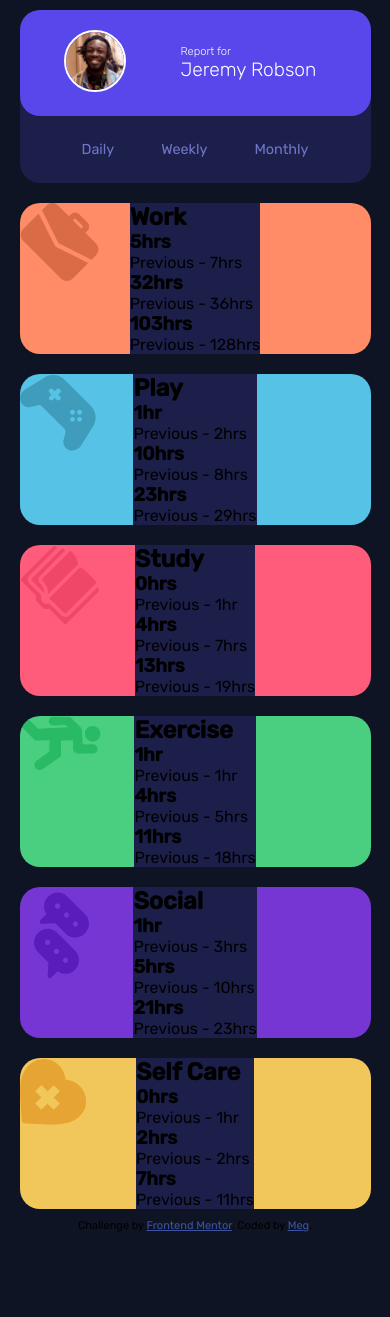
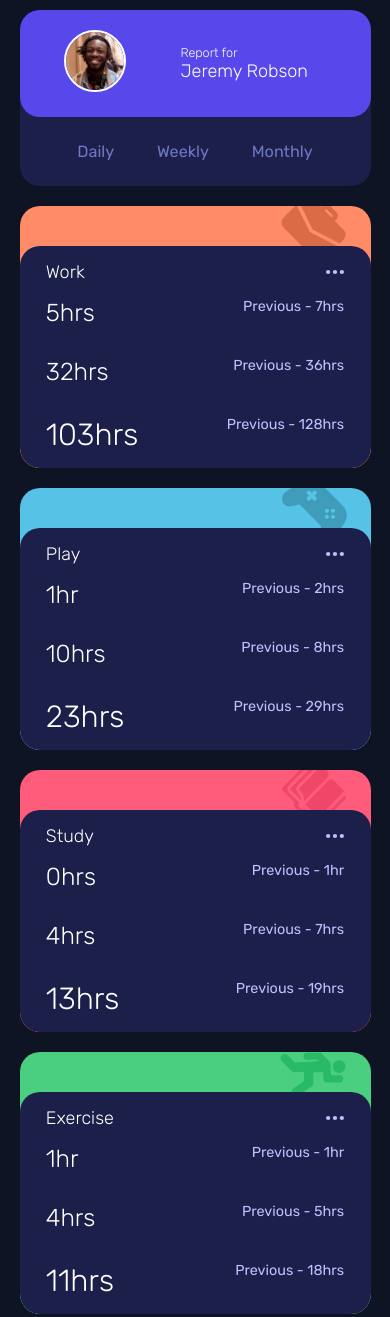
Before and after one commit to mbarnstien/time-tracking-dashboard, a plain HTML site: page index.html in a window 390 px wide. Shown: the top 1317 px of the page. Before the commit the page ends 1232 px from the top, so only its background shows below. Drawn offline with Linux system fonts and the light colour scheme.

Commit message:
Finished Mobile Styles

```diff
--- a/index.html
+++ b/index.html
@@ -32,9 +32,13 @@
       </div>
     </div>
     <div class="work">
+      <div class="logo-container">
+        <img class="logo" src="images/icon-work.svg" alt="work" />
+      </div>
       <div class="text">
         <div class="title">
           <h2>Work</h2>
+          <img src="images/icon-ellipsis.svg" alt="ellipses" />
         </div>
         <div class="daily">
           <h3>5hrs <!-- daily --></h3>
@@ -51,9 +55,13 @@
       </div>
     </div>
     <div class="play">
+      <div class="logo-container">
+        <img class="logo" src="images/icon-play.svg" alt="Play" />
+      </div>
       <div class="text">
         <div class="title">
           <h2>Play</h2>
+          <img src="images/icon-ellipsis.svg" alt="ellipses" />
         </div>
         <div class="daily">
           <h3>1hr <!-- daily --></h3>
@@ -70,9 +78,13 @@
       </div>
     </div>
     <div class="study">
+      <div class="logo-container">
+        <img class="logo" src="images/icon-study.svg" alt="study" />
+      </div>
       <div class="text">
         <div class="title">
           <h2>Study</h2>
+          <img src="images/icon-ellipsis.svg" alt="ellipses" />
         </div>
         <div class="daily">
           <h3>0hrs <!-- daily --></h3>
@@ -89,9 +101,13 @@
       </div>
     </div>
     <div class="exercise">
+      <div class="logo-container">
+        <img class="logo" src="images/icon-exercise.svg" alt="Exercise" />
+      </div>
       <div class="text">
         <div class="title">
           <h2>Exercise</h2>
+          <img src="images/icon-ellipsis.svg" alt="ellipses" />
         </div>
         <div class="daily">
           <h3>1hr <!-- daily --></h3>
@@ -108,9 +124,13 @@
       </div>
     </div>
     <div class="social">
+      <div class="logo-container">
+        <img class="logo" src="images/icon-social.svg" alt="Social" />
+      </div>
       <div class="text">
         <div class="title">
           <h2>Social</h2>
+          <img src="images/icon-ellipsis.svg" alt="ellipses" />
         </div>
         <div class="daily">
           <h3>1hr <!-- daily --></h3>
@@ -127,9 +147,13 @@
       </div>
     </div>
     <div class="self-care">
+      <div class="logo-container">
+        <img class="logo" src="images/icon-self-care.svg" alt="Self Care" />
+      </div>
       <div class="text">
         <div class="title">
           <h2>Self Care</h2>
+          <img src="images/icon-ellipsis.svg" alt="ellipses" />
         </div>
         <div class="daily">
           <h3>0hrs <!-- daily --></h3>
--- a/main.css
+++ b/main.css
@@ -20,6 +20,13 @@
 body {
     background-color: var(--verydblue);
     font-family: 'Rubik', sans-serif;
+    font-size: 18px;
+}
+
+h3 {
+    color: white;
+    font-weight: 300;
+    font-size: 1.7em;
 }
 
 .container {
@@ -53,7 +60,7 @@ body {
     width: 40%;
 }
 
-img {
+.name-image img {
     width: 50%;
     border: 2px solid white;
     border-radius: 50%;
@@ -64,7 +71,7 @@ img {
 }
 
 h1 {
-    font-size: 1.2em;
+    font-size: 1em;
     color: white;
     font-weight: 300;
 }
@@ -89,65 +96,101 @@ h1 {
     display: flex;
     justify-content: center;
     align-items: center;
+    flex-flow: row wrap;
     margin: 10px auto;
+    border-radius: 20px;
+    overflow: hidden;
 }
 
 .text {
     background-color: var(--dblue);
+    width: 100%;
+    border-radius: 20px;
+    display: flex;
+    flex-flow: row wrap;
+    margin-top: -20px;
+}
+
+.title {
+    width: 85%;
+    margin: 15px auto 0px;
+    display: flex;
+    justify-content: space-between;
+    align-items: center;
+    color: white;
+}
+
+.logo-container {
+    height: 60px;
+}
+
+.logo {
+    padding-left: 250px;
+    width: 20%;
+    margin-top: -10px;
+}
+
+.exercise .logo {
+    margin-top: 0;
+}
+
+.title h2 {
+    font-size: 1em;
+    font-weight: 300;
+}
+
+.title img {
+    height: 20%;
+}
+
+.daily, .weekly, .monthly {
+    width: 85%;
+    display: flex;
+    justify-content: space-between;
+    margin: 15px auto;
+}
+
+
+.daily, .weekly, .monthly p {
+    color: var(--paleblue);
+    font-size: 0.8em;
 }
 
 /** work **/
 
 .work {
-    background-image: url('images/icon-work.svg');
-    background-repeat: no-repeat;
     background-color: var(--work);
-    border-radius: 20px;
+
 }
 
 /** play **/
 
 .play {
-    background-image: url('images/icon-play.svg');
-    background-repeat: no-repeat;
     background-color: var(--play);
-    border-radius: 20px;
 }
 
 /** study **/
 
 .study {
-    background-image: url('images/icon-study.svg');
-    background-repeat: no-repeat;
     background-color: var(--study);
-    border-radius: 20px;
 }
 
 /** exercise **/
 
 .exercise {
-    background-image: url('images/icon-exercise.svg');
-    background-repeat: no-repeat;
     background-color: var(--exercise);
-    border-radius: 20px;
 }
 
 /** social **/
 
 .social {
-    background-image: url('images/icon-social.svg');
-    background-repeat: no-repeat;
     background-color: var(--social);
-    border-radius: 20px;
 }
 
 /** self care **/
 
 .self-care {
-    background-image: url('images/icon-self-care.svg');
-    background-repeat: no-repeat;
     background-color: var(--selfcare);
-    border-radius: 20px;
 }
 
 /** Footer **/
```
